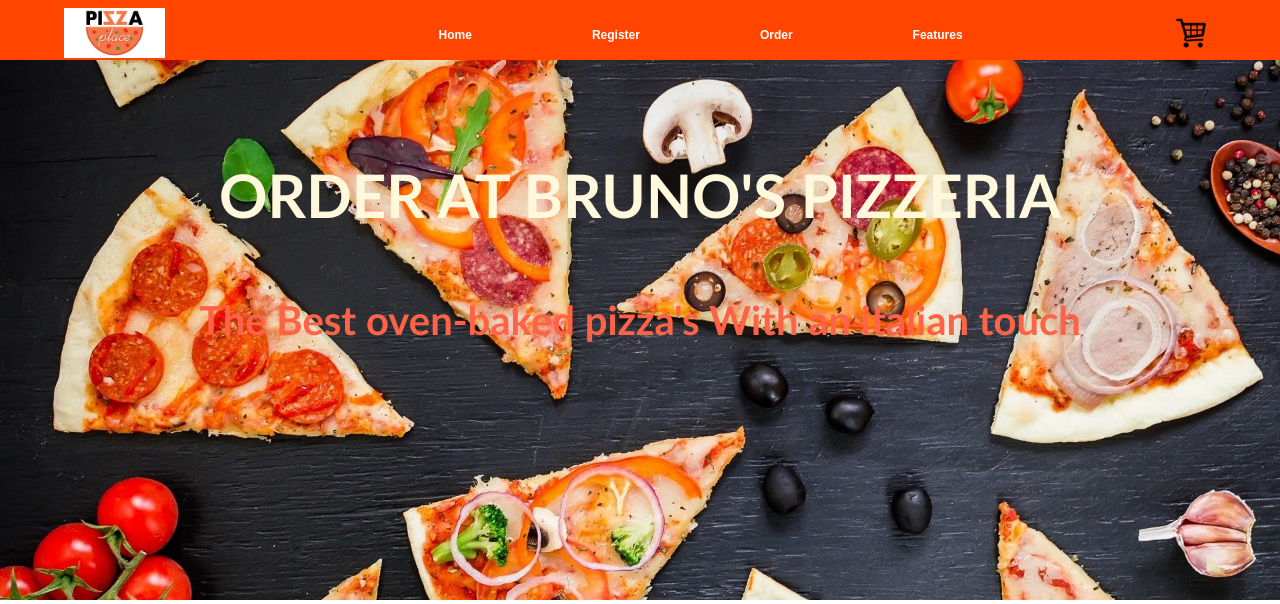
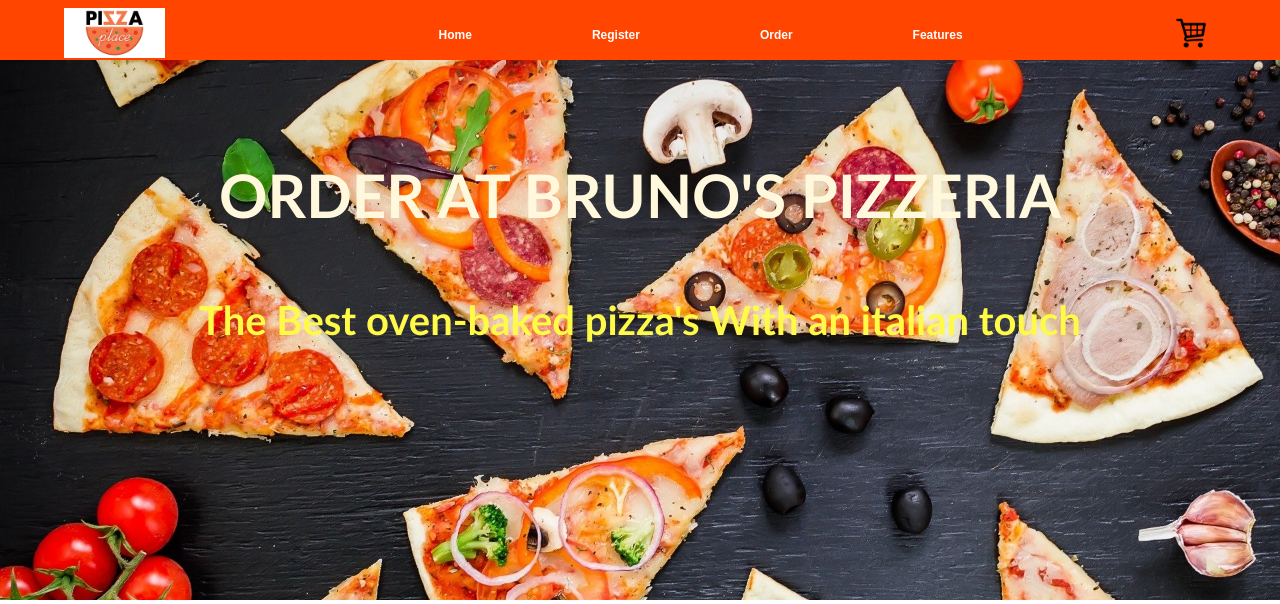
Before and after one commit to cal-andrew/swe40006-project, a PHP site: page / in a window 1280 px wide. Shown: the top 604 px of the page. Run offline with PHP 8.4, Linux system fonts and the light colour scheme.

Commit message:
test change

```diff
--- a/styles/main.css
+++ b/styles/main.css
@@ -77,7 +77,7 @@ nav ul li a{
 	font-weight:bold;
 	line-height:60px;
 	text-align:center;
-	color:	#FF6347;
+	color:	#fff947;
 	padding-top:20px;
 }
 
```
